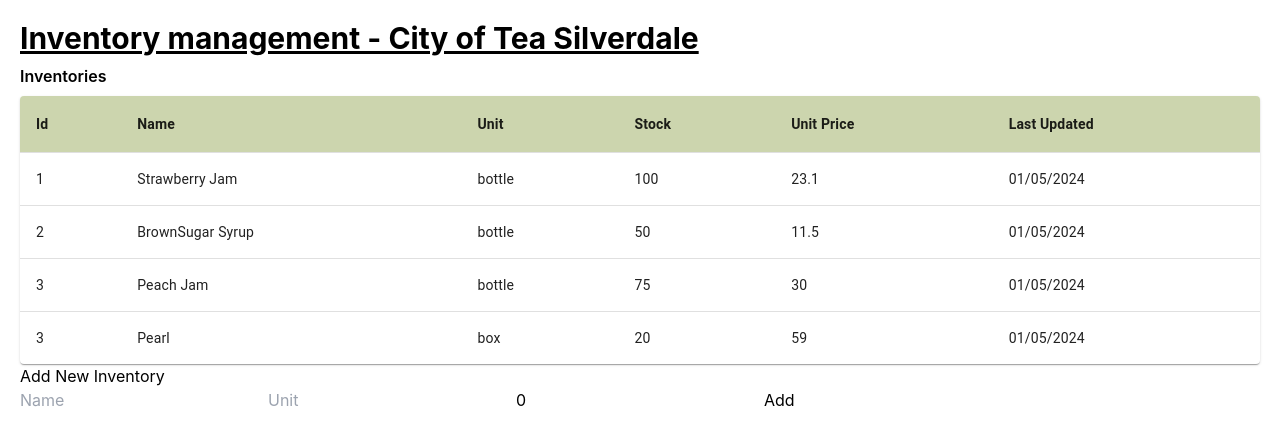
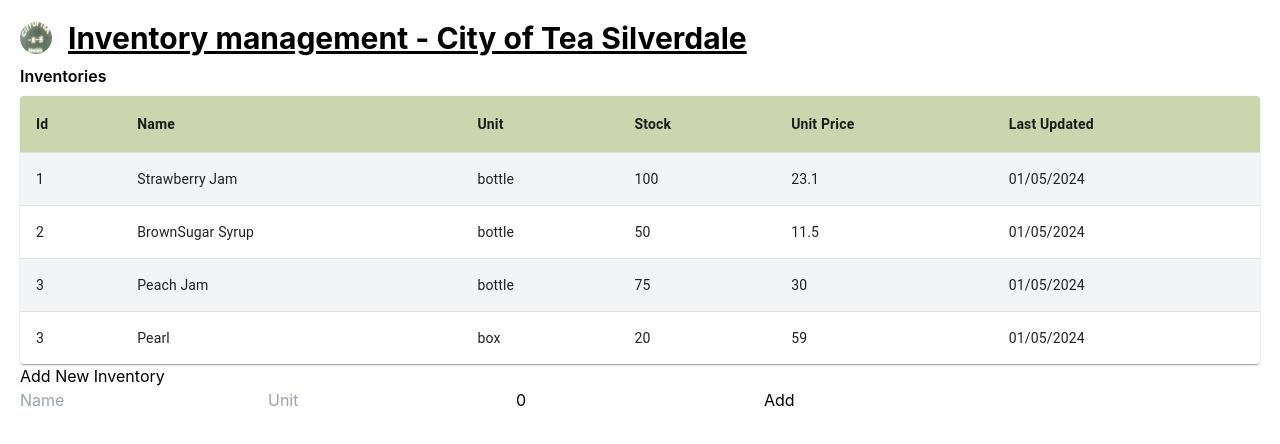
Before and after one commit to IsabellaFeng/inventorymanagementapp, a React (Create React App) app: page / in a window 1280 px wide. Shown: the top 444 px of the page. Built offline with nearby package versions, Linux system fonts and the light colour scheme.

Commit message:
add shop icon

```diff
--- a/babel.config.js
+++ b/babel.config.js
@@ -1,3 +1,3 @@
 module.exports = {
-    presets: ["@babel/preset-env", "@babel/preset-react"]
+    presets: ["@babel/preset-env", "@babel/preset-react", "@babel/preset-typescript"]
 };
--- a/src/Views/HomePage.tsx
+++ b/src/Views/HomePage.tsx
@@ -1,11 +1,15 @@
 import React from 'react';
 import InventoryView from './InventoryView';
+import logo from '../assets/logo001.png';
 
 function HomePage() {
 
   return (
     <div>
-      <h1 className="text-3xl font-bold underline">Inventory management - City of Tea Silverdale</h1>
+      <div className="flex items-center">
+        <img src={logo} className="mr-4 h-8 w-8 rounded-full" />
+        <h1 className="text-3xl font-bold underline">Inventory management - City of Tea Silverdale</h1>
+      </div>
       <InventoryView />
     </div>
   );
--- a/src/Views/InventoryView.tsx
+++ b/src/Views/InventoryView.tsx
@@ -68,9 +68,10 @@ const InventoryView: React.FC<InventoryProps> = (props) => {
                             </TableRow>
                         </TableHead>
                         <TableBody>
-                            {inventories.map((row) => (
+                            {inventories.map((row, index) => (
                                 <TableRow
                                     key={row.name}
+                                    className={index % 2 === 0 ? 'bg-gray-100' : 'bg-white'}
                                     sx={{ '&:last-child td, &:last-child th': { border: 0 } }}
                                 >
                                     {Object.keys(row).map((key) =>
--- a/src/output.css
+++ b/src/output.css
@@ -584,8 +584,44 @@ video {
   margin-bottom: 0.5rem;
 }
 
+.mr-4 {
+  margin-right: 1rem;
+}
+
+.flex {
+  display: flex;
+}
+
+.h-10 {
+  height: 2.5rem;
+}
+
+.h-12 {
+  height: 3rem;
+}
+
+.h-8 {
+  height: 2rem;
+}
+
+.w-12 {
+  width: 3rem;
+}
+
+.w-8 {
+  width: 2rem;
+}
+
 .min-w-80 {
   min-width: 20rem;
+}
+
+.items-center {
+  align-items: center;
+}
+
+.rounded-full {
+  border-radius: 9999px;
 }
 
 .border {
@@ -595,6 +631,16 @@ video {
 .bg-primary {
   --tw-bg-opacity: 1;
   background-color: rgb(204 213 174 / var(--tw-bg-opacity));
+}
+
+.bg-gray-100 {
+  --tw-bg-opacity: 1;
+  background-color: rgb(243 244 246 / var(--tw-bg-opacity));
+}
+
+.bg-white {
+  --tw-bg-opacity: 1;
+  background-color: rgb(255 255 255 / var(--tw-bg-opacity));
 }
 
 .text-3xl {
--- a/webpack.config.js
+++ b/webpack.config.js
@@ -20,9 +20,9 @@ module.exports = {
             {
                 test: /\.css$/,
                 use: [
-                    'style-loader',
-                    'css-loader',
-                    'postcss-loader'
+                    'style-loader', // Injects CSS into the DOM via a <style> tag
+                    'css-loader',   // Interprets `@import` and `url()` like `import/require()` and will resolve them
+                    'postcss-loader' // Processes CSS with PostCSS
                 ]
             },
             {
@@ -34,11 +34,13 @@ module.exports = {
                         presets: ['@babel/preset-env', '@babel/preset-react', '@babel/preset-typescript']
                     }
                 }
+            },
+            {
+                test: /\.(png|svg|jpg|jpeg|gif)$/i,
+                type: 'asset/resource'
             }
         ]
     },
-
-    // Resolve configurations
     resolve: {
         extensions: ['.js', '.jsx', '.json', '.tsx', '.wasm']
     },
```
Also changed, not shown: package.json (+5 -3 lines), src/assets/logo001.png (added), 1 other file (tests, documents, lock files or other folders).
